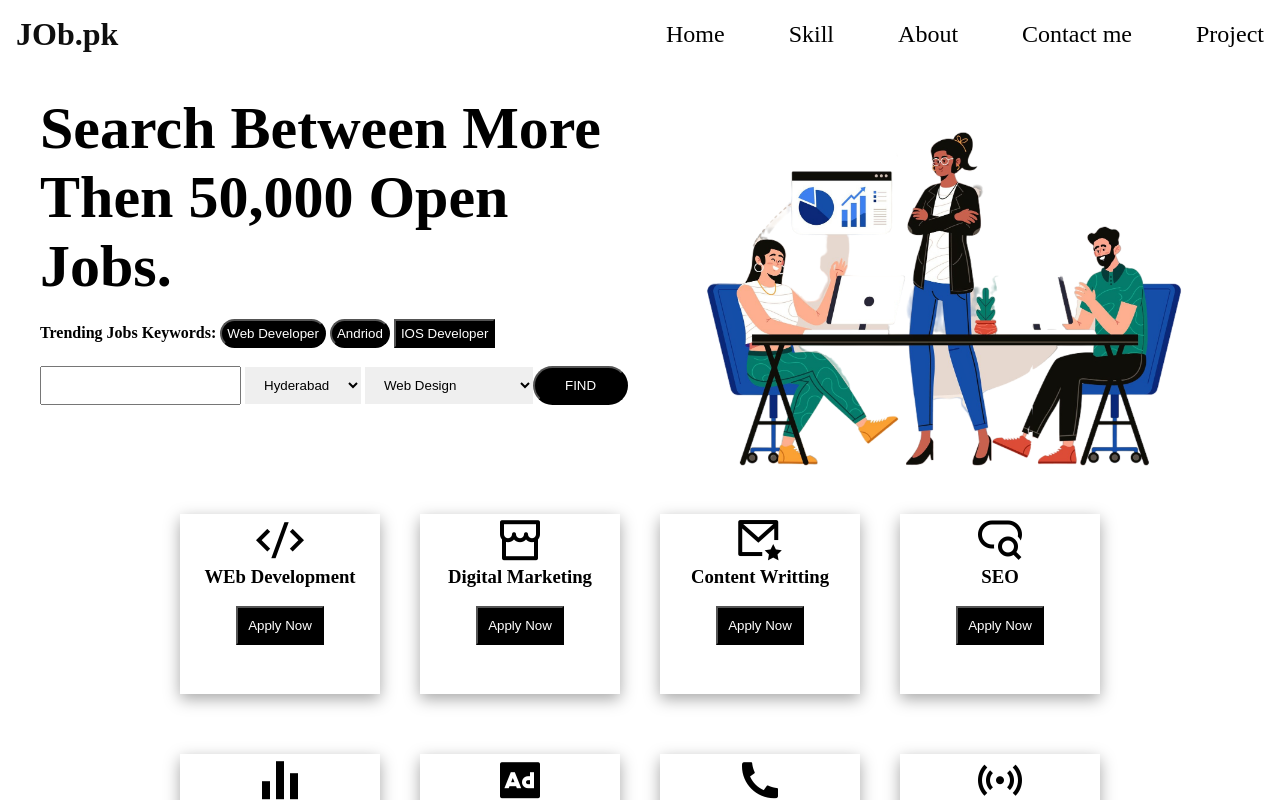
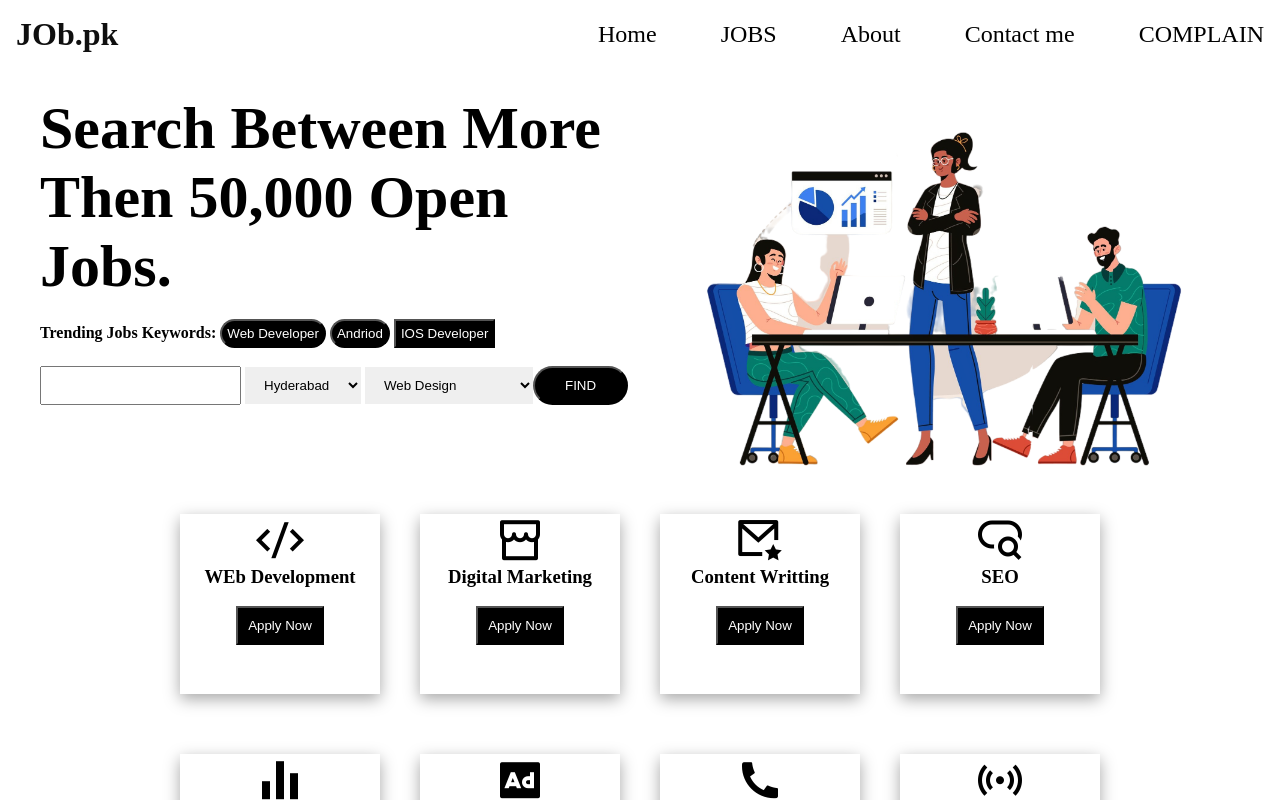
Before and after one commit to RDarshankumar/Display-grid, a plain HTML site: page index.html in a window 1280 px wide. Drawn offline with nearby package versions, Linux system fonts and the light colour scheme.

Commit message:
new changes

```diff
--- a/index.html
+++ b/index.html
@@ -17,10 +17,10 @@
     <nav class="navbar">
       <ul class="nav-list">
 <li><a href="" class="nav-link">Home</a></li>
-<li><a href="" class="nav-link">Skill</a></li>
+<li><a href="" class="nav-link">JOBS</a></li>
 <li><a href="" class="nav-link">About</a></li>
 <li><a href="" class="nav-link">Contact me </a></li>
-<li><a href="" class="nav-link">Project</a></li>
+<li><a href="" class="nav-link">COMPLAIN </a></li>
 
       </ul>
 
```
